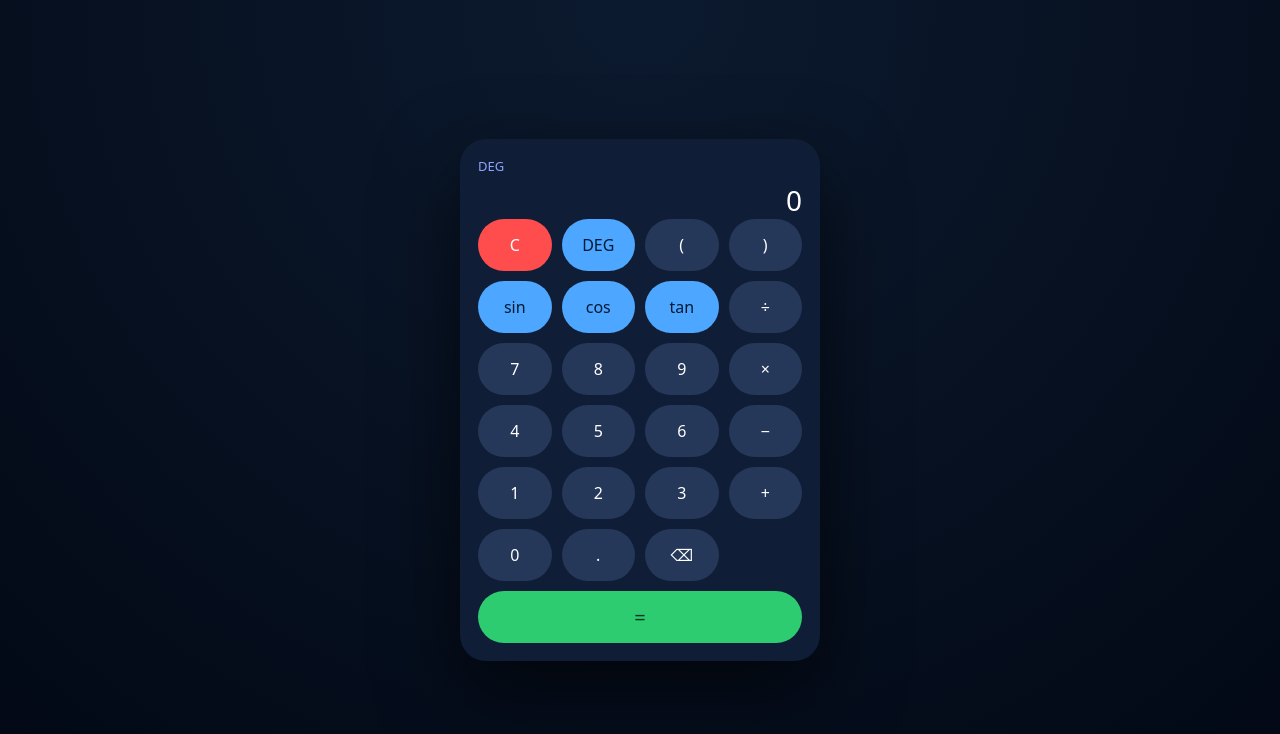
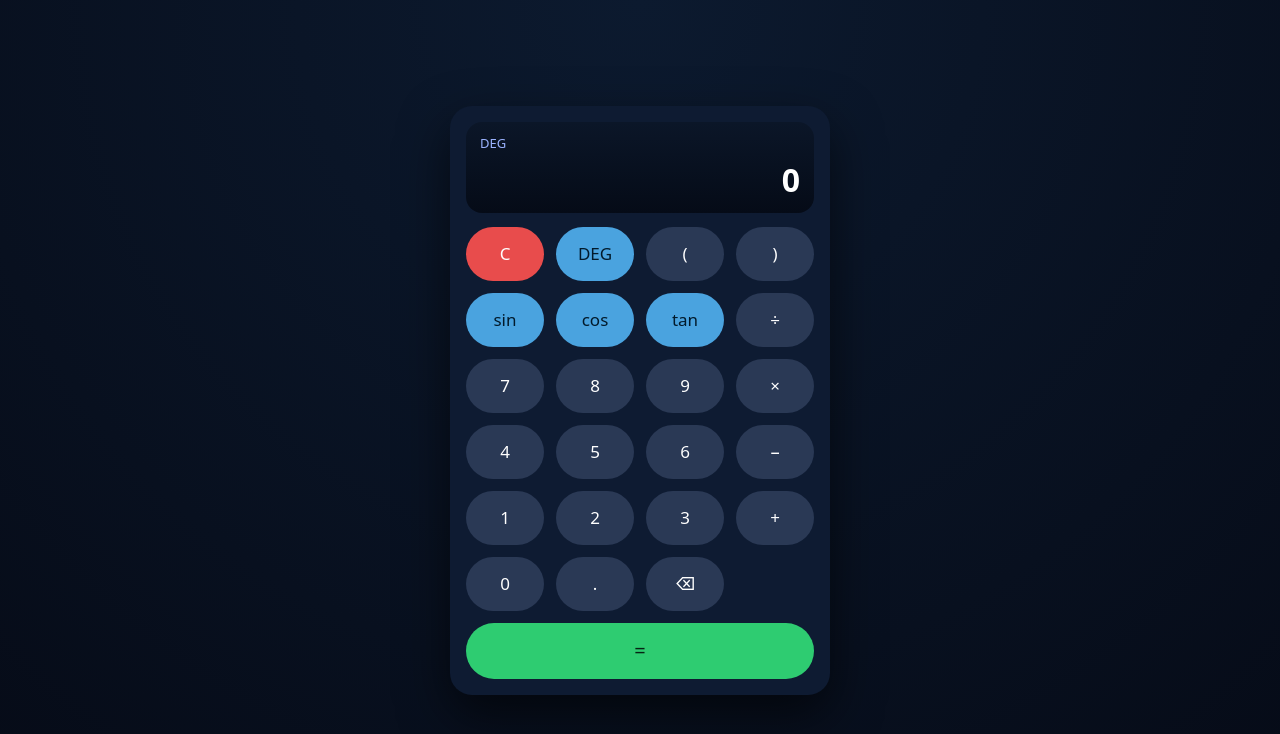
Before and after one commit to siddharthakaithwar-sys/ultimate-calculator-engine, a plain HTML site: page index.html in a window 1280 px wide. Drawn offline with Linux system fonts and the light colour scheme.

Commit message:
Refactor styles for calculator layout and appearance

```diff
--- a/style.css
+++ b/style.css
@@ -1,113 +1,98 @@
 * {
   box-sizing: border-box;
-  font-family: system-ui, sans-serif;
+  font-family: system-ui, -apple-system, BlinkMacSystemFont;
 }
 
 body {
   margin: 0;
-  min-height: 100vh;
-  background: radial-gradient(circle at top, #0c1a2f, #020814);
+  background: radial-gradient(circle at top, #0c1a2f, #060b17);
   display: flex;
   justify-content: center;
   align-items: center;
+  min-height: 100vh;
 }
 
+/* MAIN CARD */
 .calculator {
-  width: 360px;
-  background: #0f1e36;
-  border-radius: 26px;
-  padding: 18px;
-  box-shadow: 0 30px 80px rgba(0,0,0,.6);
+  width: 100%;
+  max-width: 380px;
+  background: #0e1b32;
+  border-radius: 22px;
+  padding: 16px;
+  box-shadow: 0 20px 50px rgba(0,0,0,0.6);
 }
 
-.top {
+/* DISPLAY */
+.display-box {
+  background: linear-gradient(180deg, #0b1628, #050b17);
+  border-radius: 16px;
+  padding: 12px 14px;
   margin-bottom: 14px;
+  overflow: hidden;
 }
 
-#mode {
-  color: #8fa3ff;
+.mode {
   font-size: 13px;
+  color: #9bb3ff;
+  margin-bottom: 6px;
 }
 
-#display {
-  color: #fff;
-  font-size: 28px;
+.display {
+  color: #ffffff;
+  font-size: clamp(22px, 6vw, 32px);
+  font-weight: 600;
   text-align: right;
-  margin-top: 6px;
-  word-break: break-all;
+  white-space: nowrap;
+  overflow-x: auto;
+  overflow-y: hidden;
+  scrollbar-width: none;
 }
 
+.display::-webkit-scrollbar {
+  display: none;
+}
+
+/* BUTTON GRID */
 .buttons {
   display: grid;
   grid-template-columns: repeat(4, 1fr);
-  gap: 10px;
+  gap: 12px;
 }
 
 button {
-  height: 52px;
-  border-radius: 26px;
+  height: 54px;
+  border-radius: 999px;
   border: none;
-  font-size: 16px;
-  background: #263859;
-  color: #fff;
+  font-size: 17px;
+  color: #ffffff;
+  background: #2a3955;
+  cursor: pointer;
+  transition: transform 0.05s ease, background 0.15s;
 }
 
 button:active {
   transform: scale(0.96);
 }
 
+/* COLORS */
 button.blue {
-  background: #4da6ff;
-  color: #001a33;
+  background: #4aa3df;
+  color: #021a2b;
 }
 
 button.danger {
-  background: #ff4d4d;
+  background: #e84c4c;
 }
 
 button.equals {
+  background: #2ecc71;
+  color: #062313;
   grid-column: span 4;
-  background: #2ecc71;
-  color: #003b1f;
+  height: 56px;
   font-size: 20px;
 }
 
-/* HISTORY */
-
-.history {
-  margin-top: 14px;
-  background: rgba(255,255,255,0.06);
-  border-radius: 16px;
-  padding: 10px;
-  max-height: 180px;
-  overflow-y: auto;
+/* ERROR DISPLAY (safe) */
+.display.error {
+  color: #ff6b6b;
 }
-
-.history-header {
-  display: flex;
-  justify-content: space-between;
-  color: #fff;
-  font-size: 14px;
-  margin-bottom: 6px;
-}
-
-.history-header button {
-  background: #ff4d4d;
-  border-radius: 10px;
-  font-size: 12px;
-  padding: 4px 10px;
-}
-
-#historyList {
-  list-style: none;
-  padding: 0;
-  margin: 0;
-}
-
-#historyList li {
-  font-size: 13px;
-  color: #cfd8ff;
-  padding: 6px 0;
-  border-bottom: 1px solid rgba(255,255,255,0.1);
-  word-break: break-all;
-}
```
